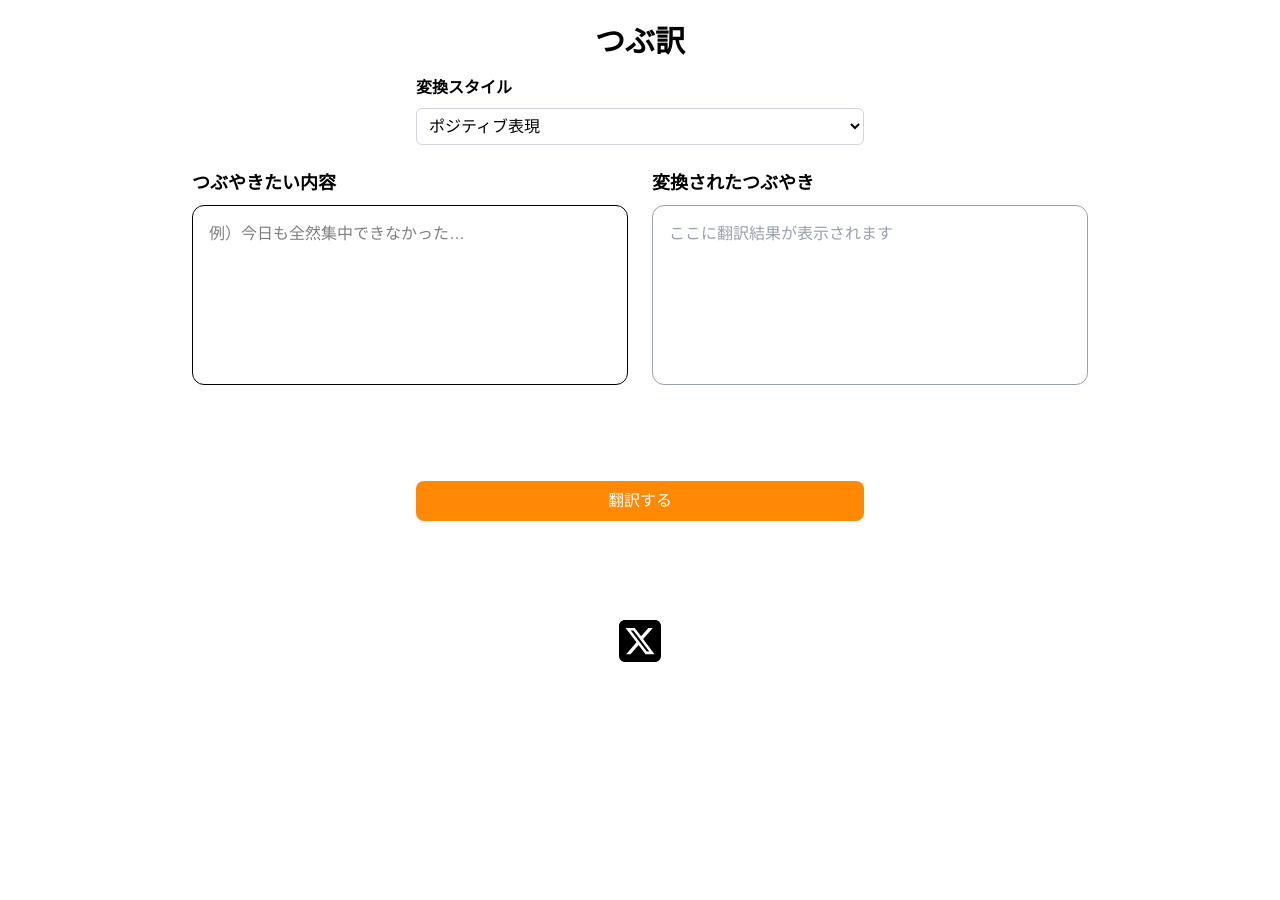
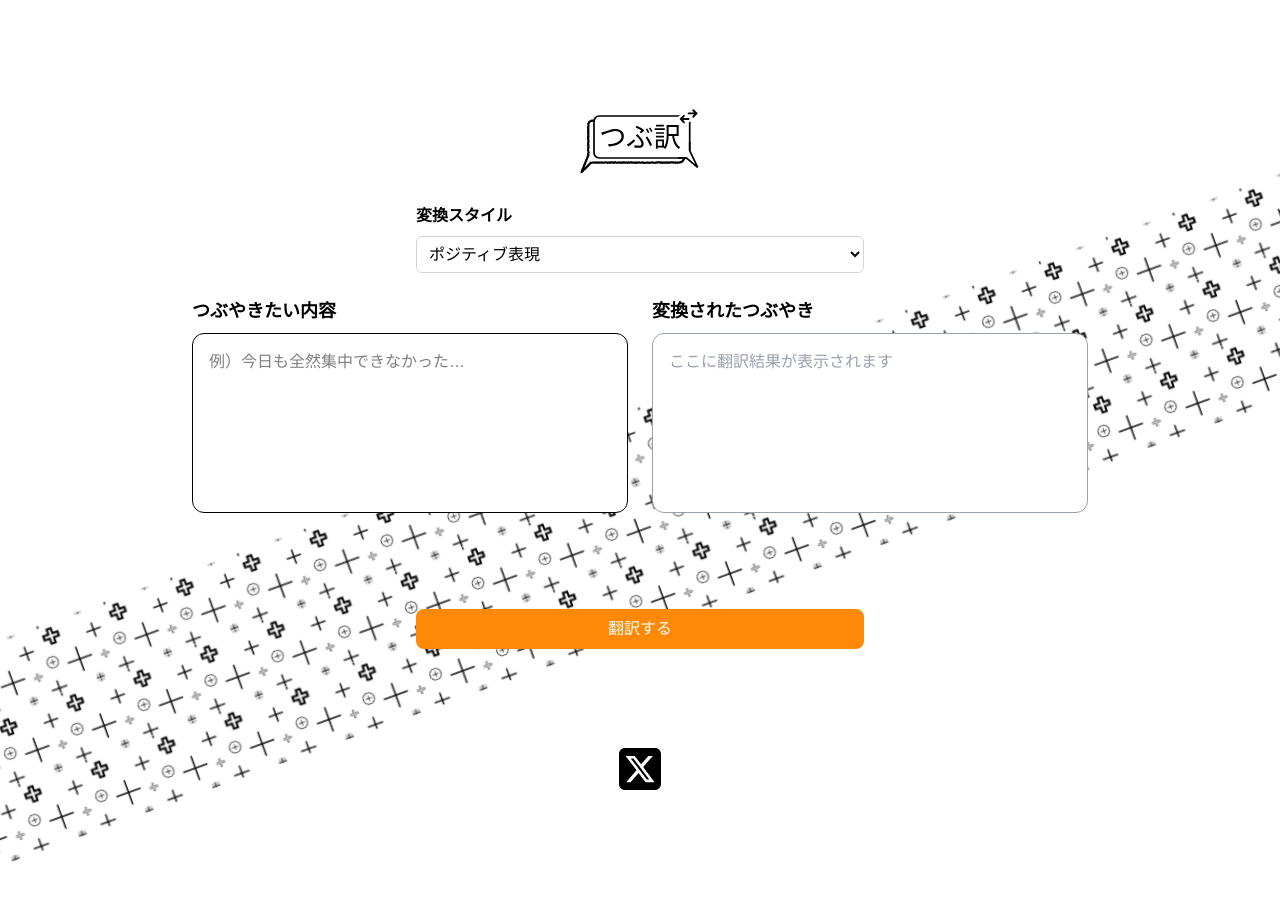
Before and after one commit to otoka34/2025_Tsubuyaku, a Next.js app: page / in a window 1280 px wide. Shown: the top 900 px of the page. Before the commit the page ends 800 px from the top, so only its background shows below. Built offline with nearby package versions, Linux system fonts and the light colour scheme.

Commit message:
add: 背景の追加

```diff
--- /dev/null
+++ b/app/component/slider.tsx
@@ -0,0 +1,4 @@
+import "./animation.css";
+export default function Background() {
+    return <div className="diagonal-background"></div>;
+}
--- a/app/component/translator.tsx
+++ b/app/component/translator.tsx
@@ -53,8 +53,12 @@ export default function Translator() {
   };
 
   return (
-    <div className="min-h-screen bg-white p-6 flex flex-col items-center text-black space-y-20">
-      <h1 className="text-3xl font-bold mb-4">つぶ訳</h1>
+    <div className="min-h-screen bg-transparent p-6 flex flex-col items-center text-black space-y-20">
+      <img
+      src="/title.svg" // 画像ファイルのパスを指定
+      alt="つぶ訳"
+      className="w-48 h-auto mb-4" // 必要に応じてサイズを調整
+    />
 
       {/* 変換スタイル選択プルダウン */}
       <div className="mb-6 w-full max-w-md">
@@ -82,7 +86,7 @@ export default function Translator() {
           <label className="mb-2 text-lg font-semibold">つぶやきたい内容</label>
           <textarea
             rows={6}
-            className="p-4 border rounded-xl resize-none focus:outline-none focus:ring-2 focus:ring-blue-400 min-h-[180px]"
+            className="p-4 border rounded-xl resize-none focus:outline-none focus:ring-2 focus:ring-blue-400 min-h-[180px] bg-white"
             value={input}
             onChange={(e) => setInput(e.target.value)}
             placeholder="例）今日も全然集中できなかった…"
@@ -112,6 +116,8 @@ export default function Translator() {
 
       {/* ここで翻訳結果をTweetComposerに渡す */}
       <TweetComposer textToTweet={output} />
+    <>
+    </>
     </div>
   );
 }
--- a/app/globals.css
+++ b/app/globals.css
@@ -2,7 +2,7 @@
 
 :root {
   --background: #ffffff;
-  --foreground: #171717;
+  --foreground: #ffffff;
 }
 
 @theme inline {
@@ -14,7 +14,7 @@
 
 @media (prefers-color-scheme: dark) {
   :root {
-    --background: #0a0a0a;
+    --background: #ffffff;
     --foreground: #ededed;
   }
 }
@@ -28,3 +28,38 @@ body {
 @tailwind base;
 @tailwind components;
 @tailwind utilities;
+
+@keyframes diagonal-scroll {
+  0% {
+    background-position: 0 200%;
+  }
+
+  100% {
+    background-position: 200% 0;
+  }
+}
+
+.diagonal-background {
+  position: fixed;
+  /* 背景を画面に固定 */
+  bottom: 10vh;
+  left: -100vw;
+  width: 300vw;
+  /* ビューポート幅に合わせる */
+  height: 50vh;
+  /* ビューポート高さに合わせる */
+  background-image: url('/back_positive.svg');
+  /* パスを修正 */
+  background-size: 100vw 50vh;
+  /* 背景画像を画面全体にフィット */
+  background-repeat: repeat;
+  /* 繰り返し */
+  transform: rotate(-20deg);
+  /* 20度回転 */
+  transform-origin: center;
+  /* 回転の基準を中央に設定 */
+  animation: diagonal-scroll 60s linear infinite;
+  /* アニメーション設定 */
+  z-index: -1;
+  /* 背景として表示 */
+}
--- a/app/page.tsx
+++ b/app/page.tsx
@@ -107,5 +107,13 @@ export default function Home() {
 import Translator from './component/translator';
 
 export default function Home() {
-  return <Translator />;
+  return (
+    <>
+      <div className="diagonal-background"></div>
+      <div className="pt-20 pb-20">
+        <Translator />
+      </div>
+
+    </>
+  );
 }
```
Also changed, not shown: public/back_positive.svg (added), public/title.svg (added).
